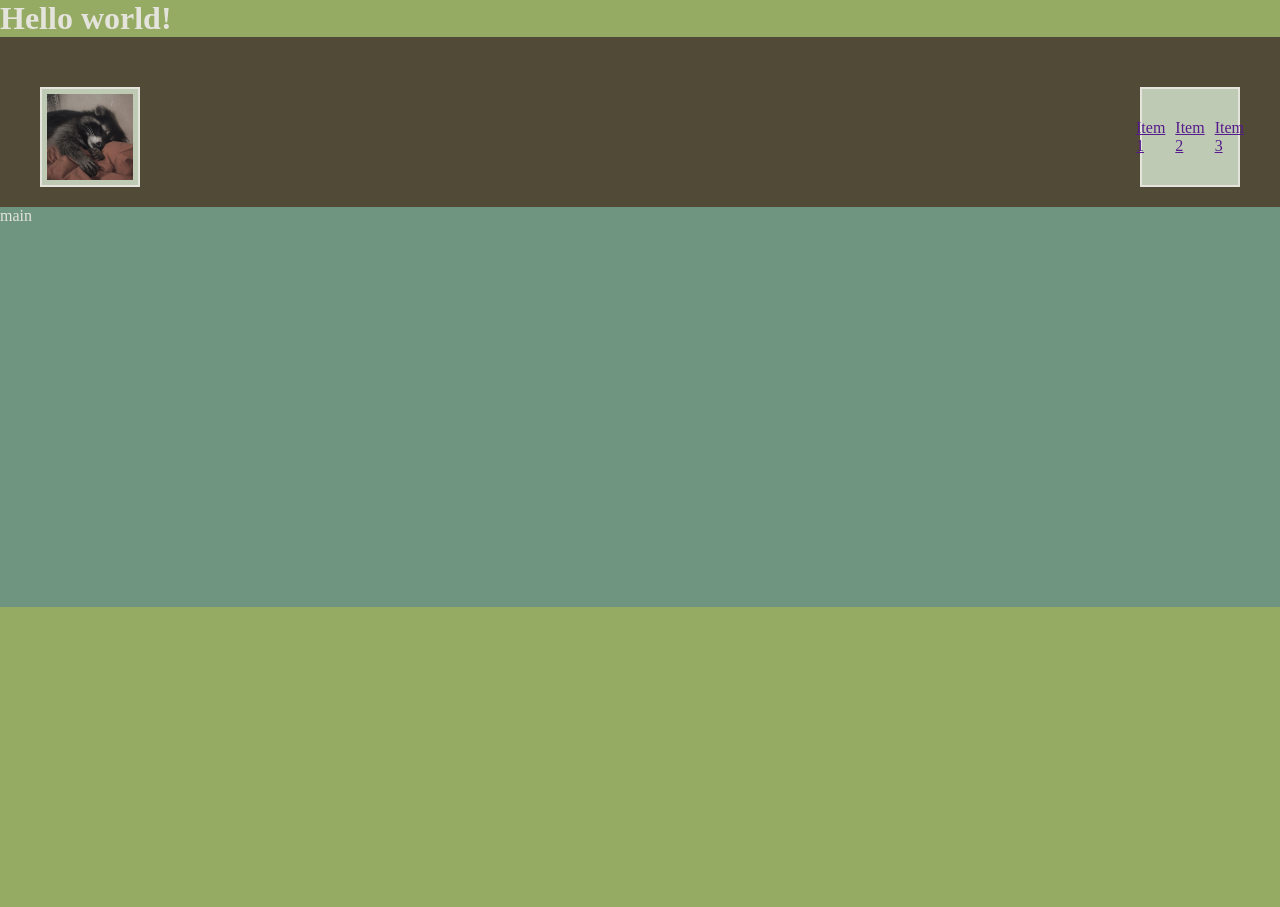
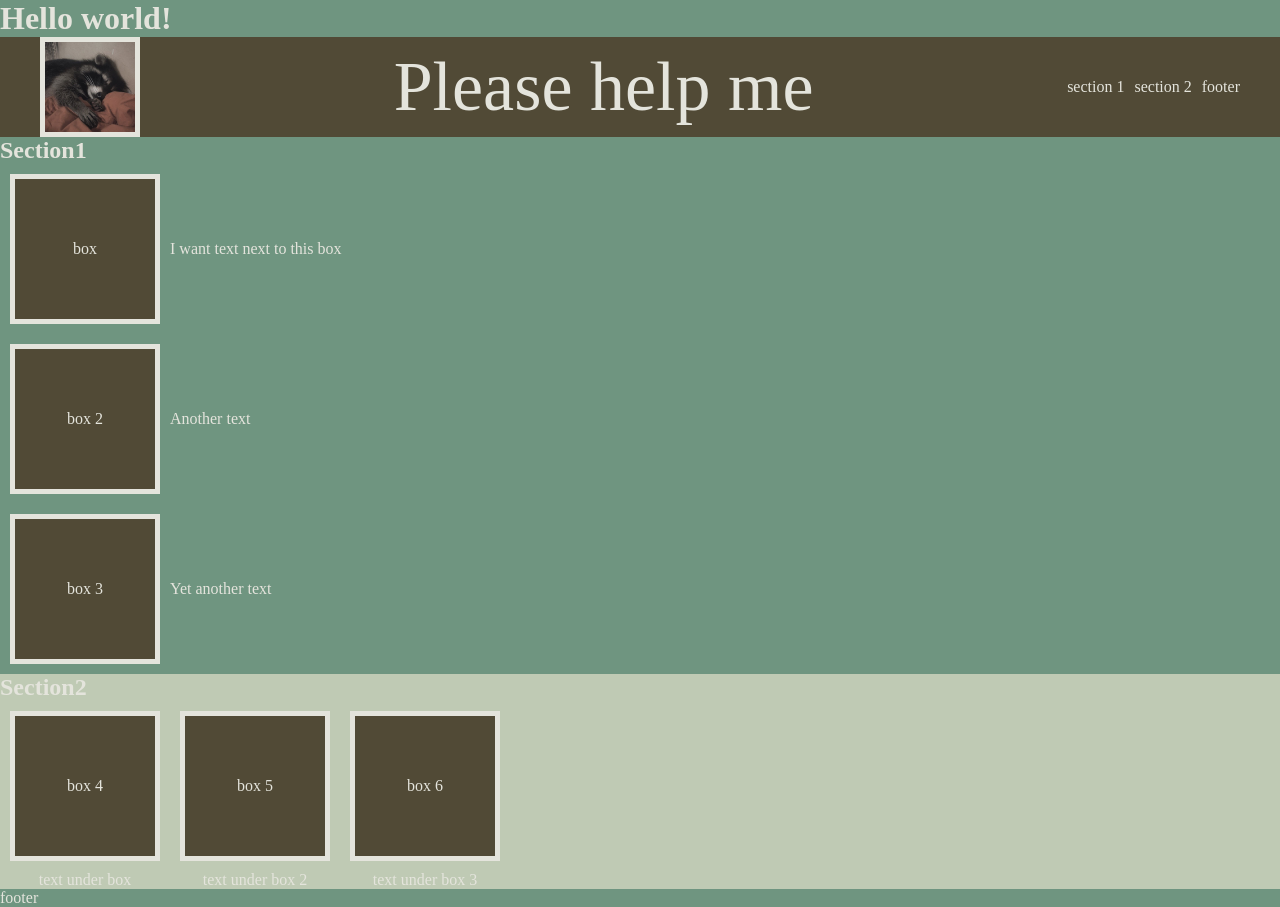
Before and after one commit to NickolasKodehode/html-css-intro, a plain HTML site: page index.html in a window 1280 px wide. Before the commit the page ends 800 px from the top, so only its background shows below. Drawn offline with Linux system fonts and the light colour scheme.

Commit message:
mer css basics

```diff
--- a/index.html
+++ b/index.html
@@ -1,27 +1,70 @@
 <!DOCTYPE html>
 <html lang="en">
   <head>
-    <meta charset="UTF-8">
-    <meta name="viewport" content="width=device-width, initial-scale=1.0">
+    <meta charset="UTF-8" />
+    <meta name="viewport" content="width=device-width, initial-scale=1.0" />
     <title>website design</title>
     <link rel="stylesheet" href="styles.css" />
   </head>
   <body>
-    <h1> Hello world!</h1>
+    <h1>Hello world!</h1>
     <nav>
       <div class="logo">
-            <img src="raccoon_sleeping.jpg" alt="raccoon_sleeping">
-        </div>
-        <div class="nav-items">
-            <a href="">Item 1</a>
-            <a href="">Item 2</a>
-            <a href="">Item 3</a>
+        <img src="raccoon_sleeping.jpg" alt="raccoon_sleeping" />
       </div>
 
+      <p>Please help me</p>
+
+      <div class="nav-items">
+        <a href="#section1">section 1</a>
+
+        <a href="#section2">section 2</a>
+
+        <a href="#footer">footer</a>
+      </div>
     </nav>
 
     <main>
-        main
+      <section class="section_1">
+        <h1 class="top-text" id="#section1">Section1</h1>
+
+        <div class="box-wrapper">
+          <div class="box box1">box</div>
+          <p>I want text next to this box</p>
+        </div>
+
+        <div class="box-wrapper">
+          <div class="box box2">box 2</div>
+          <p>Another text</p>
+        </div>
+
+        <div class="box-wrapper">
+          <div class="box box3">box 3</div>
+          <p>Yet another text</p>
+        </div>
+      </section>
+
+      <section class="section_2">
+        <h2 class="top text" id="#Section2">Section2</h2>
+
+        <div class="box-wrapper">
+          <div class="inner-wrapper">
+            <div class="box box4">box 4</div>
+            <p>text under box</p>
+          </div>
+
+          <div class="inner-wrapper">
+            <div class="box box5">box 5</div>
+            <p>text under box 2</p>
+          </div>
+
+          <div class="inner-wrapper">
+            <div class="box box6">box 6</div>
+            <p>text under box 3</p>
+          </div>
+        </div>
+      </section>
     </main>
+    <footer id="footer">footer</footer>
   </body>
 </html>
--- a/styles.css
+++ b/styles.css
@@ -2,39 +2,48 @@
     margin: 0;
     padding: 0;
     box-sizing: border-box;
+    scroll-behavior: smooth;
 }
 
 body {
-    background-color: #95aa63;
+    background-color: #6f9580;
     color: #e4e4dc;
 }
 
 nav {
     display: flex;
     justify-content: space-between;
-    height: 170px;
+    height: 100px;
     background-color: #514a36;
     color: #e4e4dc;
     padding-inline: 40px;
 
 }
 
-main {
-    min-height: 50vh;
-    background-color: #6f9580;
+nav p {
+    display: flex;
+    justify-content: center;
+    align-items: center;
+    font-size: 70px;
+}
+
+nav a {
+    color: #e4e4dc;
+    text-decoration: none;
 }
 
 
 
-div {
-    background-color: #bfcab4;
+div.logo {
+    margin-top: 0;
+    height: 100px;
     width: 100px;
-    height: 100px;
-    margin-top: 50px;
+    gap: 10px;
+    background-color: #e4e4dc;
     display: flex;
     justify-content: center;
     align-items: center;
-    border: 2px solid #e4e4dc;
+    border-width: 5px;
 }
 
 div.nav-items {
@@ -43,6 +52,54 @@ div.nav-items {
     align-items: center;
 }
 
+section.section_2 {
+    /* border: 3px solid #e4e4dc; */
+    background-color: #bfcab4;
+}
+
+.box-wrapper {
+    display: flex;
+    align-items: center;
+}
+
+.inner-wrapper {
+    text-align: center;
+}
+
+
+.box {
+    display: flex;
+    justify-content: center;
+    align-items: center;
+    width: 150px;
+    height: 150px;
+    margin: 10px;
+    border: 5px solid #e4e4dc;
+}
+
+.box1 {
+    background-color: #514a36;
+}
+
+.box2 {
+    background-color: #514a36;
+}
+
+.box3 {
+    background-color: #514a36;
+}
+
+.box4 {
+    background-color: #514a36;
+}
+
+.box5 {
+    background-color: #514a36;
+}
+.box6 {
+    background-color: #514a36;
+}
+
 img {
     width: 90%;
     height: 90%;
```
Lines whose indentation alone changed are shown as unchanged.
